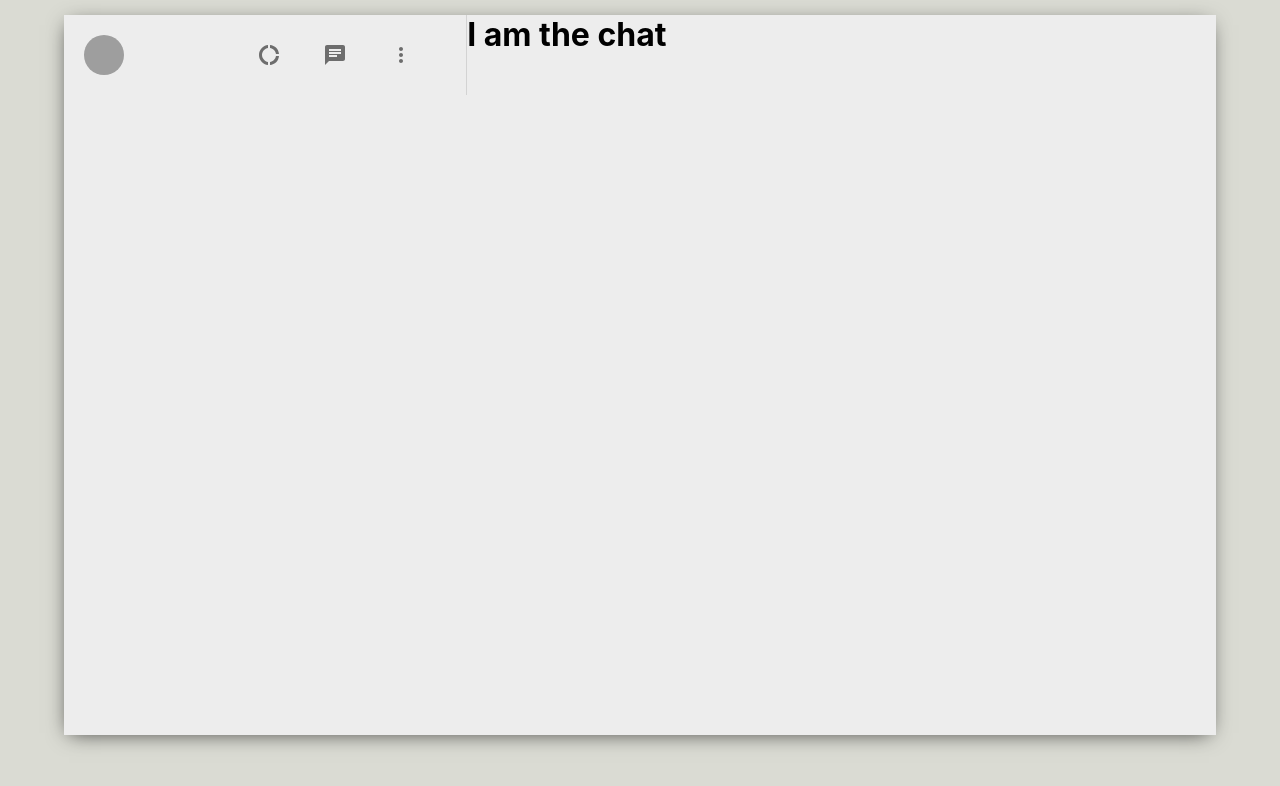
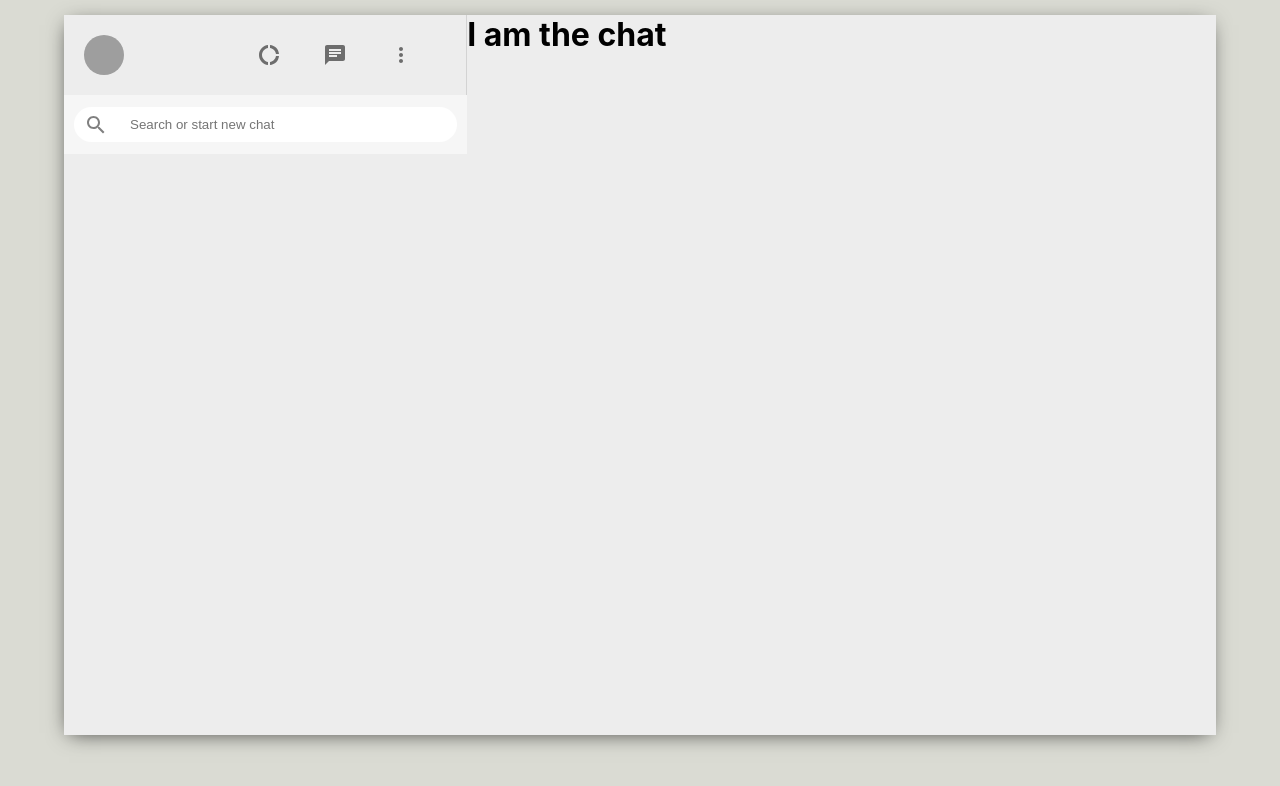
Before and after one commit to navyvet1125/whatsapp-mern, a React (Create React App) app: page / in a window 1280 px wide. Shown: the top 786 px of the page. Built offline with nearby package versions, Linux system fonts and the light colour scheme; grey boxes are pictures that could not be loaded.

Commit message:
added search bar and search bar css.

```diff
--- a/src/Sidebar.css
+++ b/src/Sidebar.css
@@ -23,3 +23,31 @@
     font-size: 24px !important;
     /* background-color: rebeccapurple; */
 }
+
+.sidebar__search {
+    display: flex;
+    align-items: center;
+    background-color: #f6f6f6;
+    height: 39px;
+    padding: 10px;
+}
+
+.sidebar__searchContainer {
+    display: flex;
+    align-items: center;
+    background-color: white;
+    width: 100%;
+    height: 35px;
+    border-radius: 20px;
+}
+
+.sidebar__searchContainer .MuiSvgIcon-root {
+    color: gray;
+    padding: 10px;
+}
+
+.sidebar__searchContainer > input {
+    border: none;
+    outline-width: 0;
+    margin-left: 10px;
+}
--- a/src/Sidebar.js
+++ b/src/Sidebar.js
@@ -3,7 +3,7 @@ import "./Sidebar.css";
 import ChatIcon from '@mui/icons-material/Chat';
 import DonutLargeIcon from '@mui/icons-material/DonutLarge';
 import { Avatar, IconButton } from '@mui/material';
-import { MoreVert } from '@mui/icons-material';
+import { MoreVert, SearchOutlined } from '@mui/icons-material';
 
 const Sidebar = () => {
   return (
@@ -25,6 +25,12 @@ const Sidebar = () => {
 
       </div>
       <div className='sidebar__search'>
+        <div className='sidebar__searchContainer'>
+            <SearchOutlined />
+            <input placeholder='Search or start new chat' type='text' />
+        </div>
+      </div>
+      <div className='sidebar__chats'>
       </div>
     </div>
   )
```
